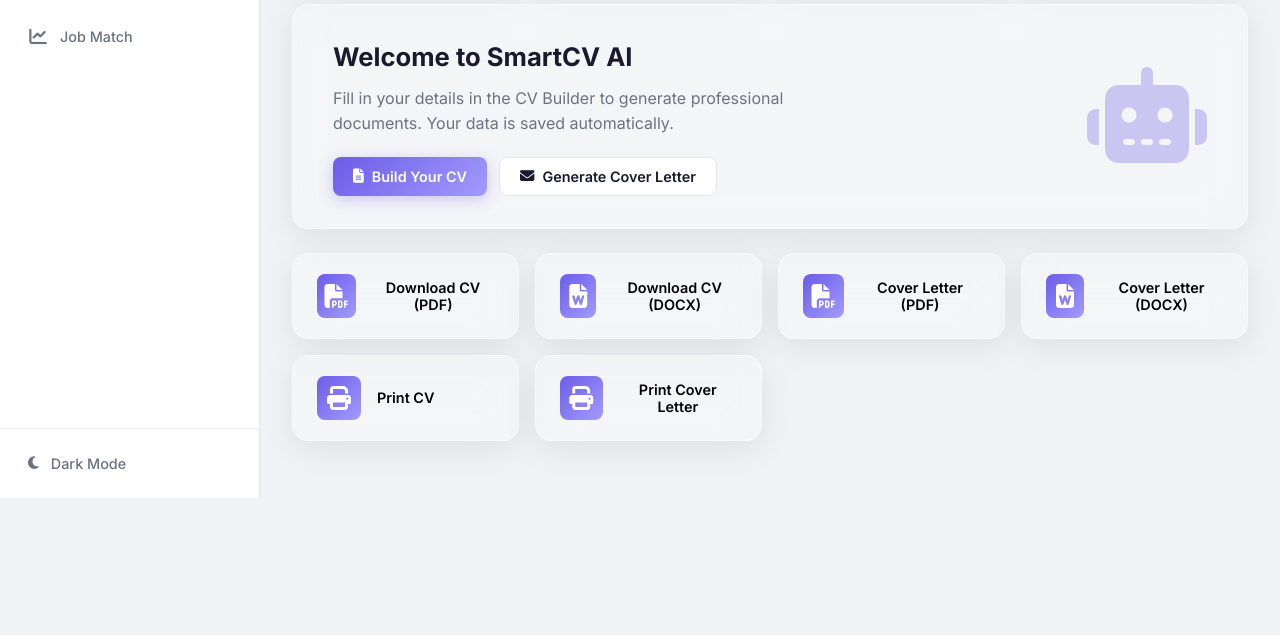
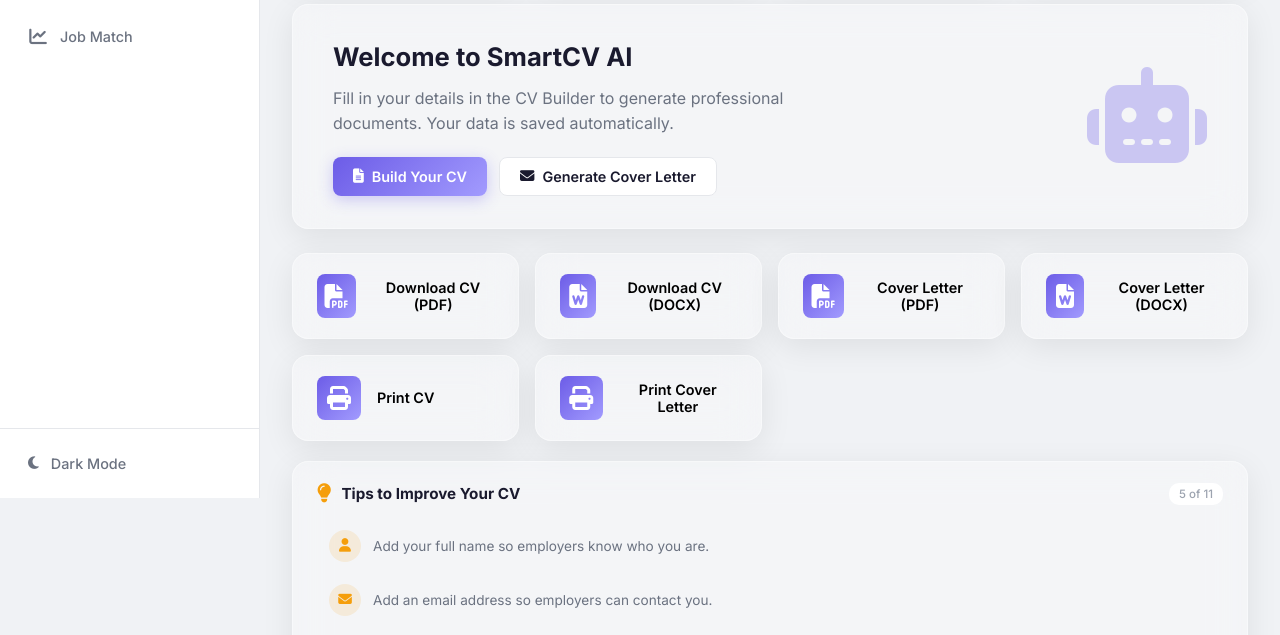
Before and after one commit to GeorgeNjoroge760/Smartcv, a plain HTML site: page index.html in a window 1280 px wide. Shown: the part 302-937 px from the top of the page. Before the commit the page ends 800 px from the top, so only its background shows below. Drawn offline with Linux system fonts and the light colour scheme; a web font is replaced by a local one.

Commit message:
Add CV scoring tips on dashboard - actionable suggestions to improve CV

```diff
--- a/index.html
+++ b/index.html
@@ -170,6 +170,8 @@
           <span>Print Cover Letter</span>
         </button>
       </div>
+
+      <div class="dashboard-tips" id="dashboardTips"></div>
     </section>
 
     <!-- ====== CV BUILDER TAB ====== -->
--- a/script.js
+++ b/script.js
@@ -746,6 +746,70 @@ function updateDashboard() {
   document.getElementById('skillCount').textContent = data.skills.length;
   document.getElementById('expCount').textContent = data.experience.length;
   document.getElementById('projectCount').textContent = data.projects.length;
+
+  renderTips();
+}
+
+/* ====== CV TIPS ====== */
+function renderTips() {
+  const container = document.getElementById('dashboardTips');
+  if (!container) return;
+
+  const tips = [];
+
+  if (!data.fullName) tips.push({ icon: 'fa-user', text: 'Add your full name so employers know who you are.', action: 'builder', priority: 1 });
+  if (!data.email) tips.push({ icon: 'fa-envelope', text: 'Add an email address so employers can contact you.', action: 'builder', priority: 1 });
+  if (!data.phone) tips.push({ icon: 'fa-phone', text: 'Add a phone number for employers to reach you.', action: 'builder', priority: 1 });
+  if (!data.location) tips.push({ icon: 'fa-map-marker-alt', text: 'Add your location — many recruiters filter by location.', action: 'builder', priority: 2 });
+  if (!data.professionalTitle) tips.push({ icon: 'fa-briefcase', text: 'Add a professional title to immediately communicate your role.', action: 'builder', priority: 1 });
+  if (!data.careerSummary) tips.push({ icon: 'fa-pen', text: 'Write a career summary to highlight your key achievements.', action: 'builder', priority: 1 });
+  if (data.education.length === 0) tips.push({ icon: 'fa-graduation-cap', text: 'Add your education background.', action: 'builder', priority: 2 });
+  if (data.experience.length === 0) tips.push({ icon: 'fa-briefcase', text: 'Add work experience to strengthen your CV.', action: 'builder', priority: 1 });
+  if (data.skills.length < 3) tips.push({ icon: 'fa-code', text: 'Add more skills — aim for at least 5 relevant skills.', action: 'builder', priority: 2 });
+  if (data.projects.length === 0) tips.push({ icon: 'fa-project-diagram', text: 'Add projects to demonstrate your practical experience.', action: 'builder', priority: 3 });
+  if (data.references.length === 0) tips.push({ icon: 'fa-users', text: 'Add references to build trust with employers.', action: 'builder', priority: 3 });
+
+  // Cover letter tips
+  if (data.fullName && (!data.coverLetter.company || !data.coverLetter.position)) {
+    tips.push({ icon: 'fa-envelope', text: 'Fill in the company name and job position to generate a cover letter.', action: 'coverletter', priority: 2 });
+  }
+
+  // Profile tips
+  const profileCount = Object.keys(profiles.items || {}).length;
+  if (profileCount <= 1 && data.fullName) {
+    tips.push({ icon: 'fa-user-circle', text: 'Create multiple CV profiles to tailor your application for different jobs.', action: 'settings', priority: 3 });
+  }
+
+  // Sort by priority
+  tips.sort((a, b) => a.priority - b.priority);
+
+  // Show top 5
+  const showTips = tips.slice(0, 5);
+
+  if (showTips.length === 0) {
+    container.innerHTML = `<div class="tips-card glass tips-complete">
+      <i class="fas fa-check-circle"></i>
+      <span>Your CV looks great! All key sections are filled in.</span>
+    </div>`;
+    return;
+  }
+
+  container.innerHTML = `<div class="tips-card glass">
+    <div class="tips-header">
+      <i class="fas fa-lightbulb"></i>
+      <h4>Tips to Improve Your CV</h4>
+      <span class="tips-count">${showTips.length} of ${tips.length}</span>
+    </div>
+    <div class="tips-list">
+      ${showTips.map(t => `
+        <div class="tip-item" onclick="switchTab('${t.action}')">
+          <div class="tip-icon"><i class="fas ${t.icon}"></i></div>
+          <span class="tip-text">${t.text}</span>
+          <i class="fas fa-chevron-right tip-arrow"></i>
+        </div>
+      `).join('')}
+    </div>
+  </div>`;
 }
 
 /* ====== PDF EXPORT ====== */
--- a/style.css
+++ b/style.css
@@ -166,6 +166,16 @@
 [data-theme="dark"] .cl-template-minimal .cl-body p { color: #9ca3af; }
 [data-theme="dark"] .cl-template-minimal .cl-closing { color: #c0c0d0; }
 
+[data-theme="dark"] .tip-item:hover {
+  background: rgba(162, 155, 254, 0.08);
+}
+[data-theme="dark"] .tip-text {
+  color: #c0c0d0;
+}
+[data-theme="dark"] .tips-count {
+  background: #252542;
+}
+
 /* ====== RESET & BASE ====== */
 *, *::before, *::after {
   box-sizing: border-box;
@@ -1826,6 +1836,110 @@ input, textarea, select { font-family: inherit; font-size: 0.95rem; }
     padding: 5px 10px;
     font-size: 0.72rem;
   }
+}
+
+/* ====== DASHBOARD TIPS ====== */
+.dashboard-tips {
+  margin-top: 20px;
+}
+
+.tips-card {
+  padding: 20px 24px;
+}
+
+.tips-complete {
+  display: flex;
+  align-items: center;
+  gap: 12px;
+  color: var(--success);
+  font-weight: 500;
+  font-size: 0.9rem;
+}
+
+.tips-complete i {
+  font-size: 1.3rem;
+}
+
+.tips-header {
+  display: flex;
+  align-items: center;
+  gap: 10px;
+  margin-bottom: 14px;
+}
+
+.tips-header i {
+  font-size: 1.2rem;
+  color: var(--warning);
+}
+
+.tips-header h4 {
+  font-size: 0.95rem;
+  font-weight: 700;
+  flex: 1;
+}
+
+.tips-count {
+  font-size: 0.72rem;
+  color: var(--text-muted);
+  font-weight: 500;
+  background: var(--bg-input);
+  padding: 2px 10px;
+  border-radius: 10px;
+}
+
+.tips-list {
+  display: flex;
+  flex-direction: column;
+  gap: 2px;
+}
+
+.tip-item {
+  display: flex;
+  align-items: center;
+  gap: 12px;
+  padding: 10px 12px;
+  border-radius: var(--radius-sm);
+  cursor: pointer;
+  transition: all var(--transition);
+}
+
+.tip-item:hover {
+  background: rgba(108, 92, 231, 0.06);
+}
+
+.tip-item:active {
+  transform: scale(0.98);
+}
+
+.tip-icon {
+  width: 32px;
+  height: 32px;
+  border-radius: 50%;
+  background: rgba(245, 158, 11, 0.12);
+  display: flex;
+  align-items: center;
+  justify-content: center;
+  color: var(--warning);
+  font-size: 0.85rem;
+  flex-shrink: 0;
+}
+
+.tip-text {
+  flex: 1;
+  font-size: 0.85rem;
+  color: var(--text-secondary);
+  line-height: 1.4;
+}
+
+.tip-arrow {
+  font-size: 0.7rem;
+  color: var(--text-muted);
+  opacity: 0;
+  transition: opacity var(--transition);
+}
+
+.tip-item:hover .tip-arrow {
+  opacity: 1;
 }
 
 /* ====== JOB MATCH / ATS ====== */
```
